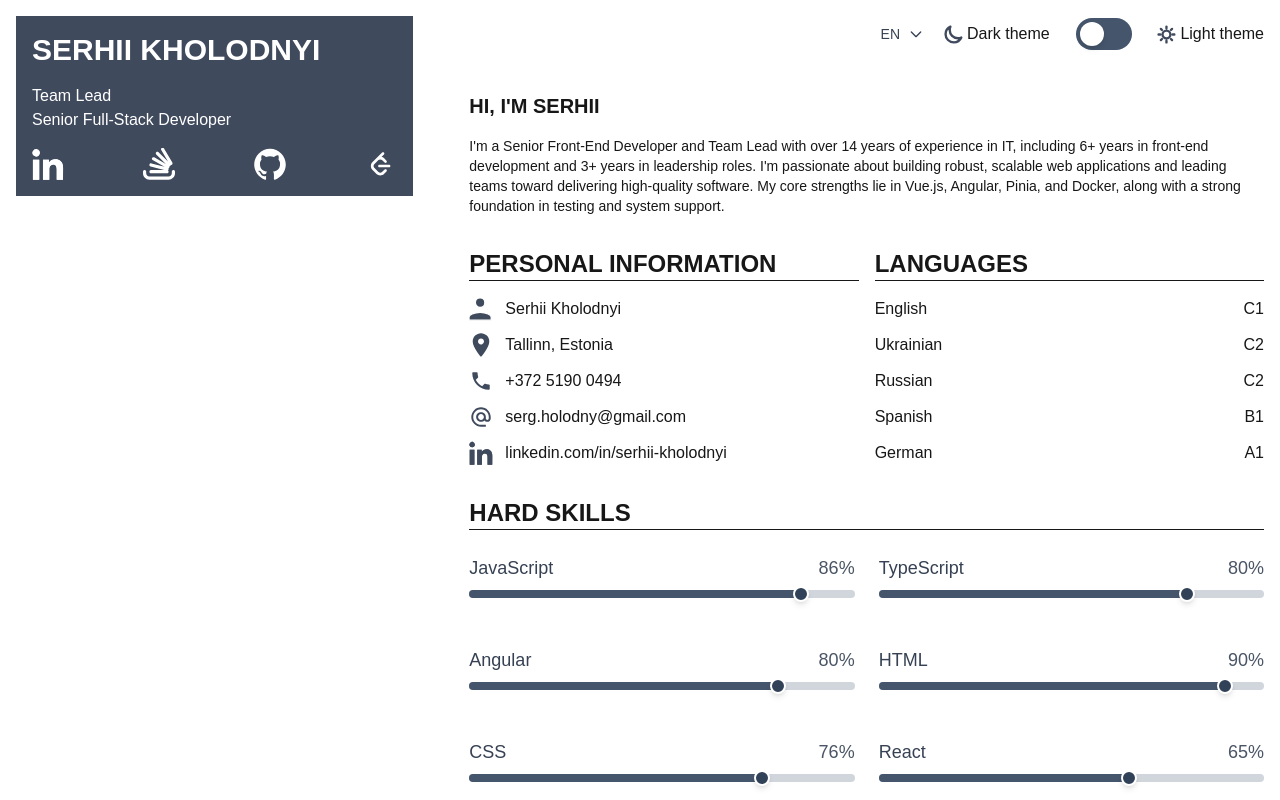
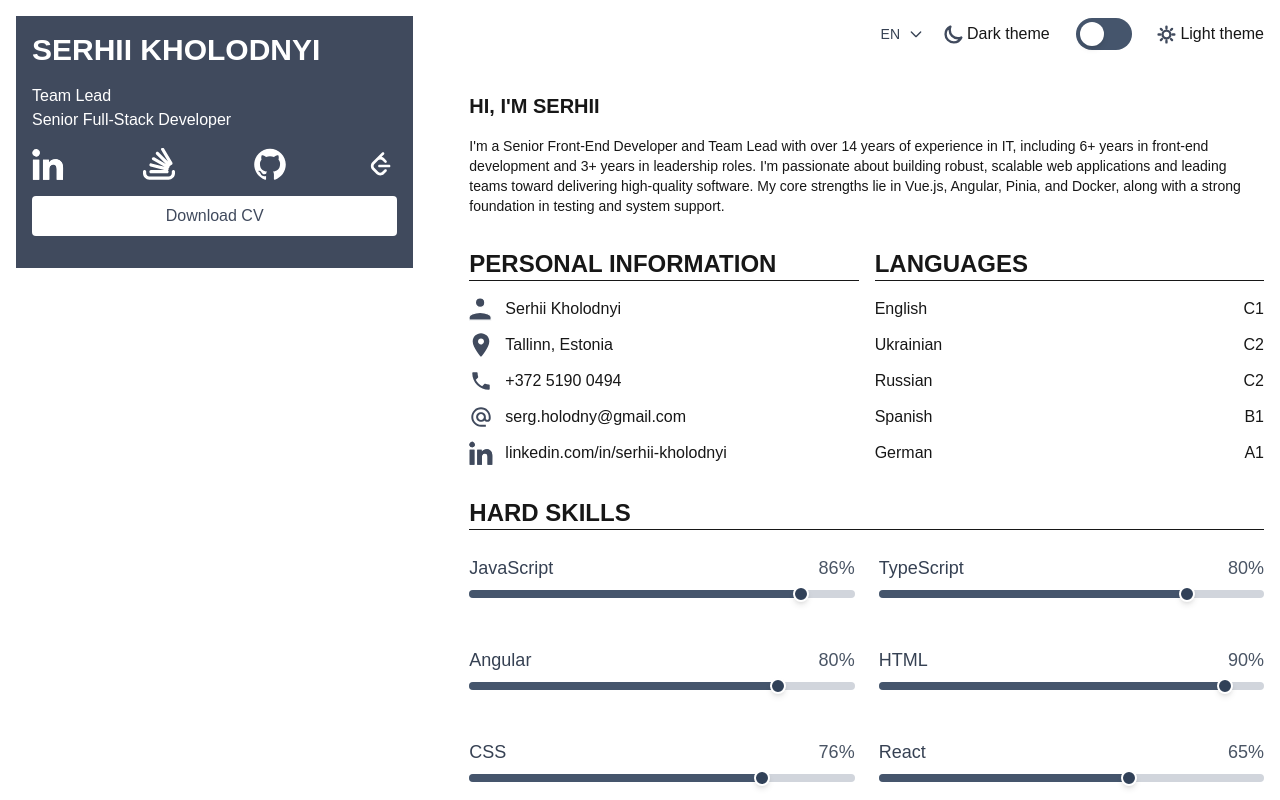
Before and after one commit to oliverfrost/my-personal-website, a Next.js app: page / in a window 1280 px wide. Shown: the top 800 px of the page. Built offline with nearby package versions, Linux system fonts and the light colour scheme; a web font is replaced by a local one.

Commit message:
Just adds a download cv button.

```diff
--- a/components/summary.tsx
+++ b/components/summary.tsx
@@ -34,5 +34,8 @@ export default function Summary({ className }: { className?: string }) {
       </li>
     </ul>
 
+    <div className='py-4'>
+      <button className='w-full bg-white text-navy-blue px-4 py-2 rounded'>Download CV</button>
+    </div>
   </section>;
 }
```
